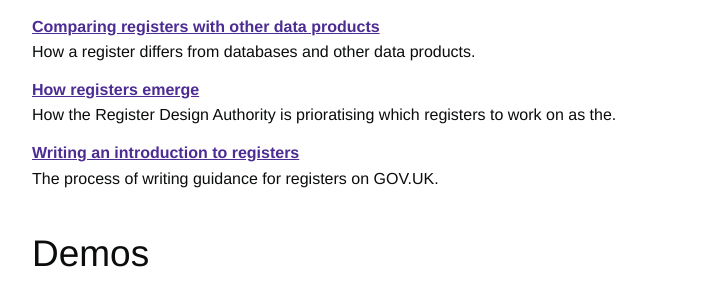
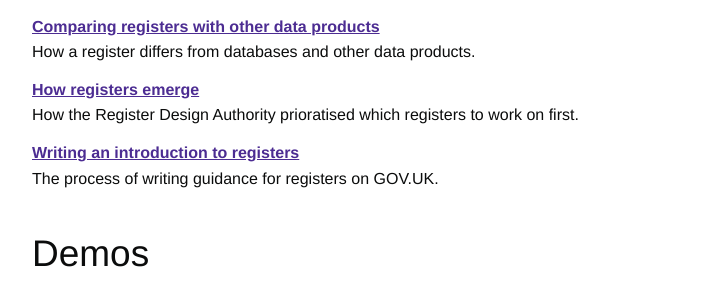
Before and after one commit to openregister/www.openregister.org, a Jekyll site: the page built from index.md, in a window 1280 px wide and 900 px high, scrolled down 3243 px. Shown: the part 154-452 px from the top of the window, without its empty margins (111-838 px from the left). Built offline with Jekyll 4.4.1, drawn with Linux system fonts in a browser that asks for light colours.

Commit message:
Missing sentence end

```diff
--- a/index.md
+++ b/index.md
@@ -134,7 +134,7 @@ We welcome feedback and <a href="https://github.com/alphagov/styleguides/blob/ma
 <dt><a href="https://data.blog.gov.uk/2016/10/31/comparing-registers-with-other-data-products/">Comparing registers with other data products</a></dt>
 <dd>How a register differs from databases and other data products.</dd>
 <dt><a href="https://data.blog.gov.uk/2016/10/24/how-registers-emerge/">How registers emerge</a></dt>
-<dd>How the Register Design Authority is prioratising which registers to work on as the.</dd>
+<dd>How the Register Design Authority prioratised which registers to work on first.</dd>
 <dt><a href="https://data.blog.gov.uk/2016/07/19/writing-an-introduction-to-registers/">Writing an introduction to registers</a></dt>
 <dd>The process of writing guidance for registers on GOV.UK.</dd>
 </dl>
```
